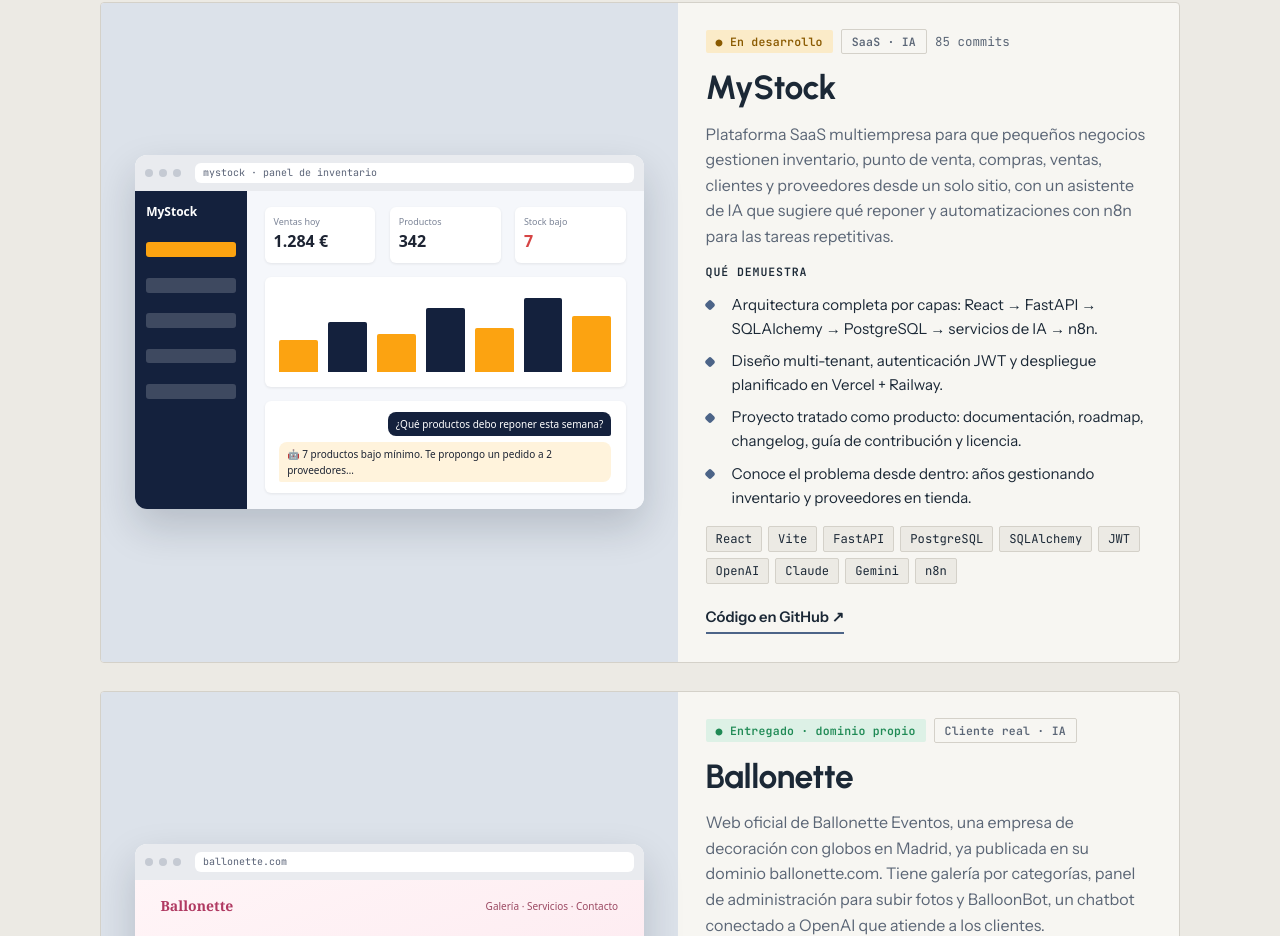
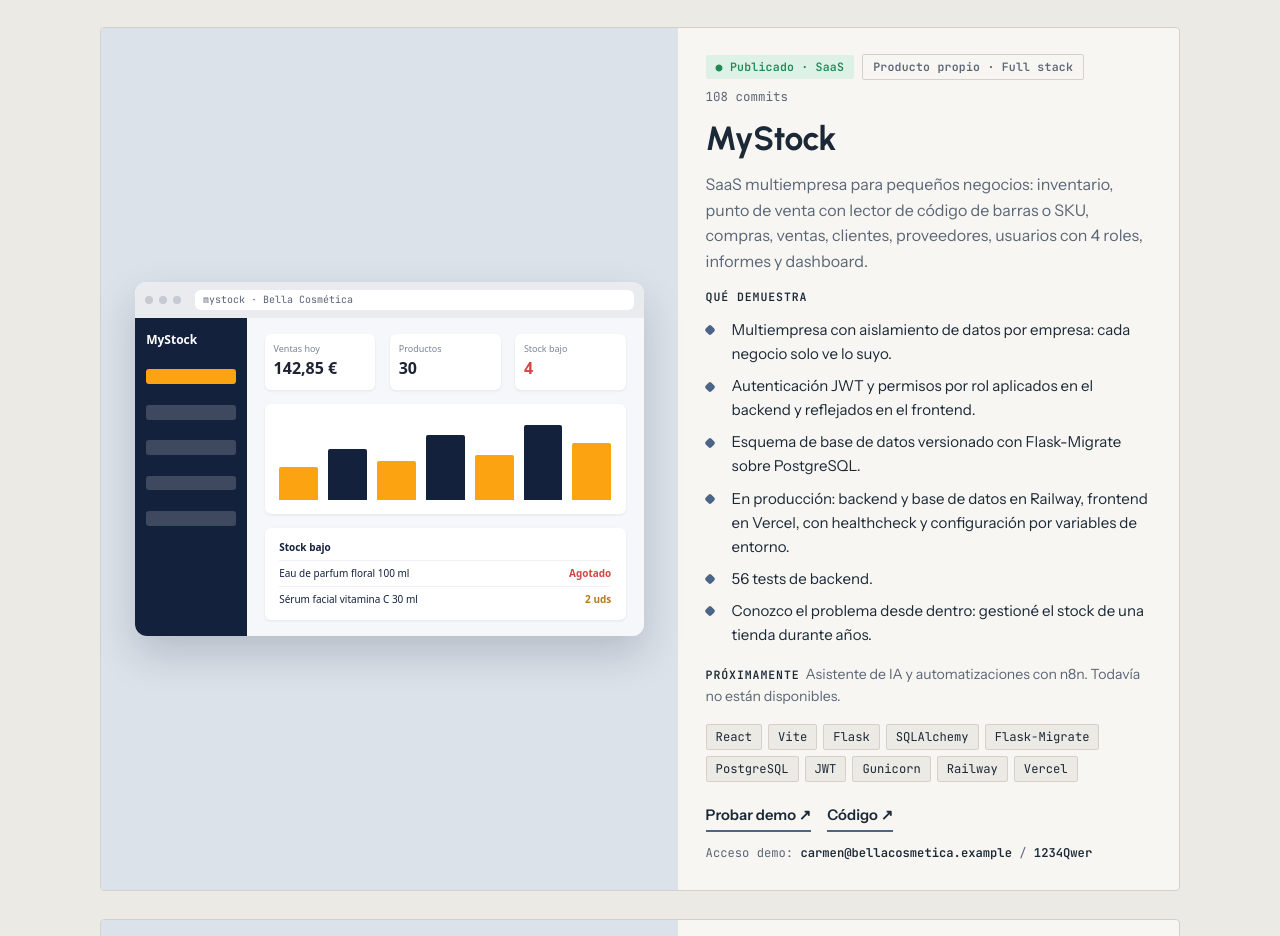
Before and after one commit to ErwinGonzalezBonilla/portfolio, a plain HTML site: page index.html in a window 1280 px wide. Shown: the part 1864-2800 px from the top of the page. Drawn offline with Linux system fonts and the light colour scheme.

Commit message:
MyStock publicado: demo, stack real y cifras actualizadas
- Tarjeta de MyStock: estado "Publicado · SaaS", descripción y "Qué
  demuestra" con lo que existe hoy, stack real (Flask, Flask-Migrate,
  PostgreSQL, Gunicorn, Railway, Vercel), maqueta con datos de la demo
  Bella Cosmética sin el asistente de IA, botón "Probar demo" con el
  acceso de la encargada y la IA y n8n marcados como "Próximamente".
- Cabecera: 4 webs en producción.
- Stack técnico: añade Flask-Migrate, Gunicorn y Railway; quita
  FastAPI, Django y Gemini.

Co-Authored-By: Claude Opus 5.5 <noreply@anthropic.com>

```diff
--- a/index.html
+++ b/index.html
@@ -115,6 +115,10 @@ section{margin-bottom:96px}
 .links a{font-weight:600;font-size:.92rem;text-decoration:none;border-bottom:2px solid var(--accent);padding-bottom:2px}
 .links a:hover{color:var(--accent)}
 .commits{font:500 .78rem var(--mono);color:var(--muted)}
+.demo-access{margin:-4px 0 0;font:500 .76rem/1.5 var(--mono);color:var(--muted);overflow-wrap:anywhere}
+.demo-access b{color:var(--ink);font-weight:600}
+.soon{margin:0;font-size:.88rem;color:var(--muted)}
+.soon b{font:600 .72rem/1 var(--mono);text-transform:uppercase;letter-spacing:.08em;color:var(--ink);margin-right:6px}
 
 /* ---- Mockups (each one imitates its own site, so it keeps its own colors in both themes) ---- */
 /* MyStock */
@@ -132,9 +136,11 @@ section{margin-bottom:96px}
 .ms-chart{background:#fff;border-radius:6px;padding:4%;display:flex;align-items:flex-end;gap:3%;height:clamp(40px,9vw,110px);box-shadow:0 1px 3px rgba(0,0,0,.08)}
 .ms-chart i{flex:1;background:#14213D;border-radius:2px 2px 0 0}
 .ms-chart i:nth-child(odd){background:#FCA311}
-.ms-chat{background:#fff;border-radius:6px;padding:3% 4%;display:flex;flex-direction:column;gap:6px;box-shadow:0 1px 3px rgba(0,0,0,.08);font-size:clamp(6px,.85vw,10px)}
-.ms-chat .q{align-self:flex-end;background:#14213D;color:#fff;padding:4px 8px;border-radius:8px 8px 2px 8px}
-.ms-chat .a{align-self:flex-start;background:#FFF3DC;padding:4px 8px;border-radius:8px 8px 8px 2px}
+.ms-low{background:#fff;border-radius:6px;padding:3% 4%;display:flex;flex-direction:column;gap:5px;box-shadow:0 1px 3px rgba(0,0,0,.08);font-size:clamp(6px,.85vw,10px);color:#14213D}
+.ms-low b{font-size:clamp(6px,.9vw,10px)}
+.ms-low span{display:flex;justify-content:space-between;gap:8px;border-top:1px solid #EEF1F6;padding-top:4px}
+.ms-low em{font-style:normal;font-weight:700;color:#B7791F}
+.ms-low em.out{color:#D64545}
 /* Ballonette */
 .bl{height:100%;background:linear-gradient(160deg,#FFF5F7,#FCE4EC);display:flex;flex-direction:column}
 .bl-nav{display:flex;justify-content:space-between;align-items:center;padding:3% 5%;font-size:clamp(6px,.9vw,10px);color:#9C4A63}
@@ -316,14 +322,14 @@ footer{padding-block:32px 48px;color:var(--muted);font-size:.85rem;display:flex;
 <div class="stats">
   <div class="stat"><b>138</b><span>contribuciones en GitHub en 2026</span></div>
   <div class="stat"><b>6</b><span>proyectos publicados</span></div>
-  <div class="stat"><b>2</b><span>webs en producción en Vercel</span></div>
+  <div class="stat"><b>4</b><span>webs en producción</span></div>
   <div class="stat"><b>15+</b><span>años gestionando operaciones</span></div>
 </div>
 
 <section id="proyectos">
   <div class="sec-head">
     <div><div class="eyebrow">Portfolio</div><h2>Proyectos</h2></div>
-    <p>Seis proyectos: un flujo de automatización con n8n, un SaaS con IA en desarrollo, dos webs entregadas a clientes reales con dominio propio (una con venta de entradas y pagos con Stripe), un proyecto en equipo y una herramienta pública para crear invitaciones.</p>
+    <p>Seis proyectos: un flujo de automatización con n8n, un SaaS de inventario publicado con demo, dos webs entregadas a clientes reales con dominio propio (una con venta de entradas y pagos con Stripe), un proyecto en equipo y una herramienta pública para crear invitaciones.</p>
   </div>
 
   <div class="projects">
@@ -384,34 +390,38 @@ footer{padding-block:32px 48px;color:var(--muted);font-size:.85rem;display:flex;
     <article class="card featured">
       <div class="preview">
         <div class="browser" aria-hidden="true">
-          <div class="bar"><i></i><i></i><i></i><span class="url">mystock · panel de inventario</span></div>
+          <div class="bar"><i></i><i></i><i></i><span class="url">mystock · Bella Cosmética</span></div>
           <div class="screen"><div class="ms">
             <div class="ms-side"><b>MyStock</b><s class="on"></s><s></s><s></s><s></s><s></s></div>
             <div class="ms-main">
               <div class="ms-kpis">
-                <div class="ms-kpi"><small>Ventas hoy</small><strong>1.284 €</strong></div>
-                <div class="ms-kpi"><small>Productos</small><strong>342</strong></div>
-                <div class="ms-kpi low"><small>Stock bajo</small><strong>7</strong></div>
+                <div class="ms-kpi"><small>Ventas hoy</small><strong>142,85 €</strong></div>
+                <div class="ms-kpi"><small>Productos</small><strong>30</strong></div>
+                <div class="ms-kpi low"><small>Stock bajo</small><strong>4</strong></div>
               </div>
               <div class="ms-chart"><i style="height:40%"></i><i style="height:62%"></i><i style="height:48%"></i><i style="height:80%"></i><i style="height:55%"></i><i style="height:92%"></i><i style="height:70%"></i></div>
-              <div class="ms-chat"><span class="q">¿Qué productos debo reponer esta semana?</span><span class="a">🤖 7 productos bajo mínimo. Te propongo un pedido a 2 proveedores…</span></div>
+              <div class="ms-low"><b>Stock bajo</b><span>Eau de parfum floral 100 ml<em class="out">Agotado</em></span><span>Sérum facial vitamina C 30 ml<em>2 uds</em></span></div>
             </div>
           </div></div>
         </div>
       </div>
       <div class="body">
-        <div class="meta"><span class="pill wip">● En desarrollo</span><span class="pill kind">SaaS · IA</span><span class="commits">85 commits</span></div>
+        <div class="meta"><span class="pill live">● Publicado · SaaS</span><span class="pill kind">Producto propio · Full stack</span><span class="commits">108 commits</span></div>
         <h3>MyStock</h3>
-        <p class="desc">Plataforma SaaS multiempresa para que pequeños negocios gestionen inventario, punto de venta, compras, ventas, clientes y proveedores desde un solo sitio, con un asistente de IA que sugiere qué reponer y automatizaciones con n8n para las tareas repetitivas.</p>
+        <p class="desc">SaaS multiempresa para pequeños negocios: inventario, punto de venta con lector de código de barras o SKU, compras, ventas, clientes, proveedores, usuarios con 4 roles, informes y dashboard.</p>
         <div class="why-title">Qué demuestra</div>
         <ul class="why">
-          <li>Arquitectura completa por capas: React → FastAPI → SQLAlchemy → PostgreSQL → servicios de IA → n8n.</li>
-          <li>Diseño multi-tenant, autenticación JWT y despliegue planificado en Vercel + Railway.</li>
-          <li>Proyecto tratado como producto: documentación, roadmap, changelog, guía de contribución y licencia.</li>
-          <li>Conoce el problema desde dentro: años gestionando inventario y proveedores en tienda.</li>
+          <li>Multiempresa con aislamiento de datos por empresa: cada negocio solo ve lo suyo.</li>
+          <li>Autenticación JWT y permisos por rol aplicados en el backend y reflejados en el frontend.</li>
+          <li>Esquema de base de datos versionado con Flask-Migrate sobre PostgreSQL.</li>
+          <li>En producción: backend y base de datos en Railway, frontend en Vercel, con healthcheck y configuración por variables de entorno.</li>
+          <li>56 tests de backend.</li>
+          <li>Conozco el problema desde dentro: gestioné el stock de una tienda durante años.</li>
         </ul>
-        <div class="stack"><span>React</span><span>Vite</span><span>FastAPI</span><span>PostgreSQL</span><span>SQLAlchemy</span><span>JWT</span><span>OpenAI</span><span>Claude</span><span>Gemini</span><span>n8n</span></div>
-        <div class="links"><a href="https://github.com/ErwinGonzalezBonilla/MyStock" target="_blank" rel="noopener">Código en GitHub ↗</a></div>
+        <p class="soon"><b>Próximamente</b>Asistente de IA y automatizaciones con n8n. Todavía no están disponibles.</p>
+        <div class="stack"><span>React</span><span>Vite</span><span>Flask</span><span>SQLAlchemy</span><span>Flask-Migrate</span><span>PostgreSQL</span><span>JWT</span><span>Gunicorn</span><span>Railway</span><span>Vercel</span></div>
+        <div class="links"><a href="https://my-stock-woad.vercel.app" target="_blank" rel="noopener">Probar demo ↗</a><a href="https://github.com/ErwinGonzalezBonilla/MyStock" target="_blank" rel="noopener">Código ↗</a></div>
+        <p class="demo-access">Acceso demo: <b>carmen@bellacosmetica.example</b> / <b>1234Qwer</b></p>
       </div>
     </article>
 
@@ -583,10 +593,10 @@ footer{padding-block:32px 48px;color:var(--muted);font-size:.85rem;display:flex;
 <section id="stack">
   <div class="sec-head"><div><div class="eyebrow">Herramientas</div><h2>Stack técnico</h2></div><p>Lo que uso en los proyectos de arriba.</p></div>
   <div class="skills">
-    <div class="skill"><h4>IA y automatización</h4><div class="stack"><span>n8n</span><span>Make</span><span>Webhooks</span><span>Google Sheets</span><span>Gmail</span><span>OpenAI API</span><span>Claude</span><span>Gemini</span><span>AI Agents</span><span>Prompt Eng.</span></div></div>
+    <div class="skill"><h4>IA y automatización</h4><div class="stack"><span>n8n</span><span>Make</span><span>Webhooks</span><span>Google Sheets</span><span>Gmail</span><span>OpenAI API</span><span>Claude</span><span>AI Agents</span><span>Prompt Eng.</span></div></div>
     <div class="skill"><h4>Frontend</h4><div class="stack"><span>React</span><span>JavaScript</span><span>HTML</span><span>CSS</span><span>Bootstrap</span><span>Vite</span></div></div>
-    <div class="skill"><h4>Backend</h4><div class="stack"><span>Python</span><span>Flask</span><span>FastAPI</span><span>Django</span><span>Node.js</span><span>APIs REST</span><span>JWT</span></div></div>
-    <div class="skill"><h4>Datos y deploy</h4><div class="stack"><span>PostgreSQL</span><span>MySQL</span><span>SQLAlchemy</span><span>Git</span><span>GitHub</span><span>Vercel</span><span>Cloudinary</span></div></div>
+    <div class="skill"><h4>Backend</h4><div class="stack"><span>Python</span><span>Flask</span><span>Node.js</span><span>APIs REST</span><span>JWT</span><span>Flask-Migrate</span><span>Gunicorn</span></div></div>
+    <div class="skill"><h4>Datos y deploy</h4><div class="stack"><span>PostgreSQL</span><span>MySQL</span><span>SQLAlchemy</span><span>Git</span><span>GitHub</span><span>Vercel</span><span>Railway</span><span>Cloudinary</span></div></div>
   </div>
 </section>
 
```
